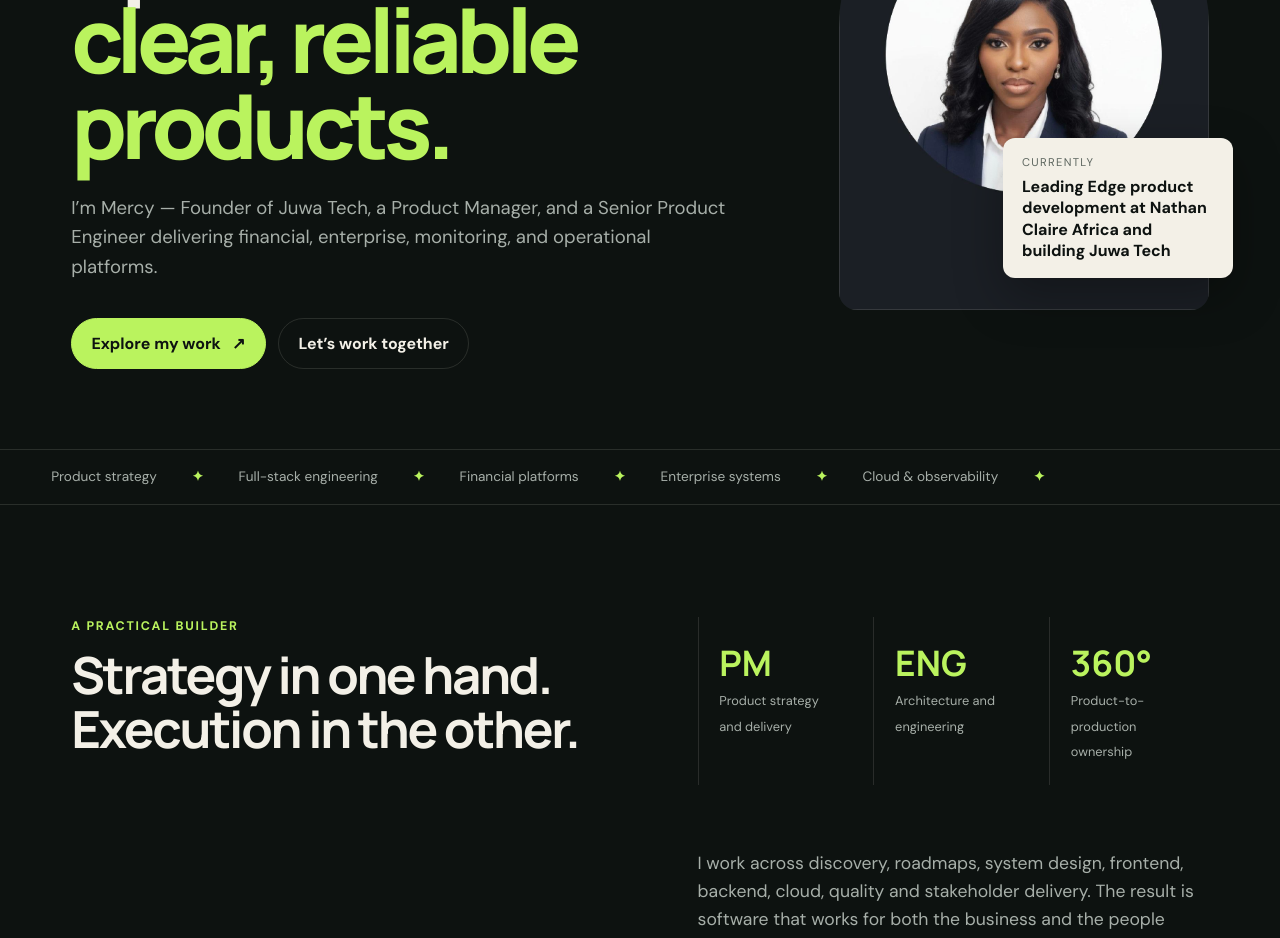
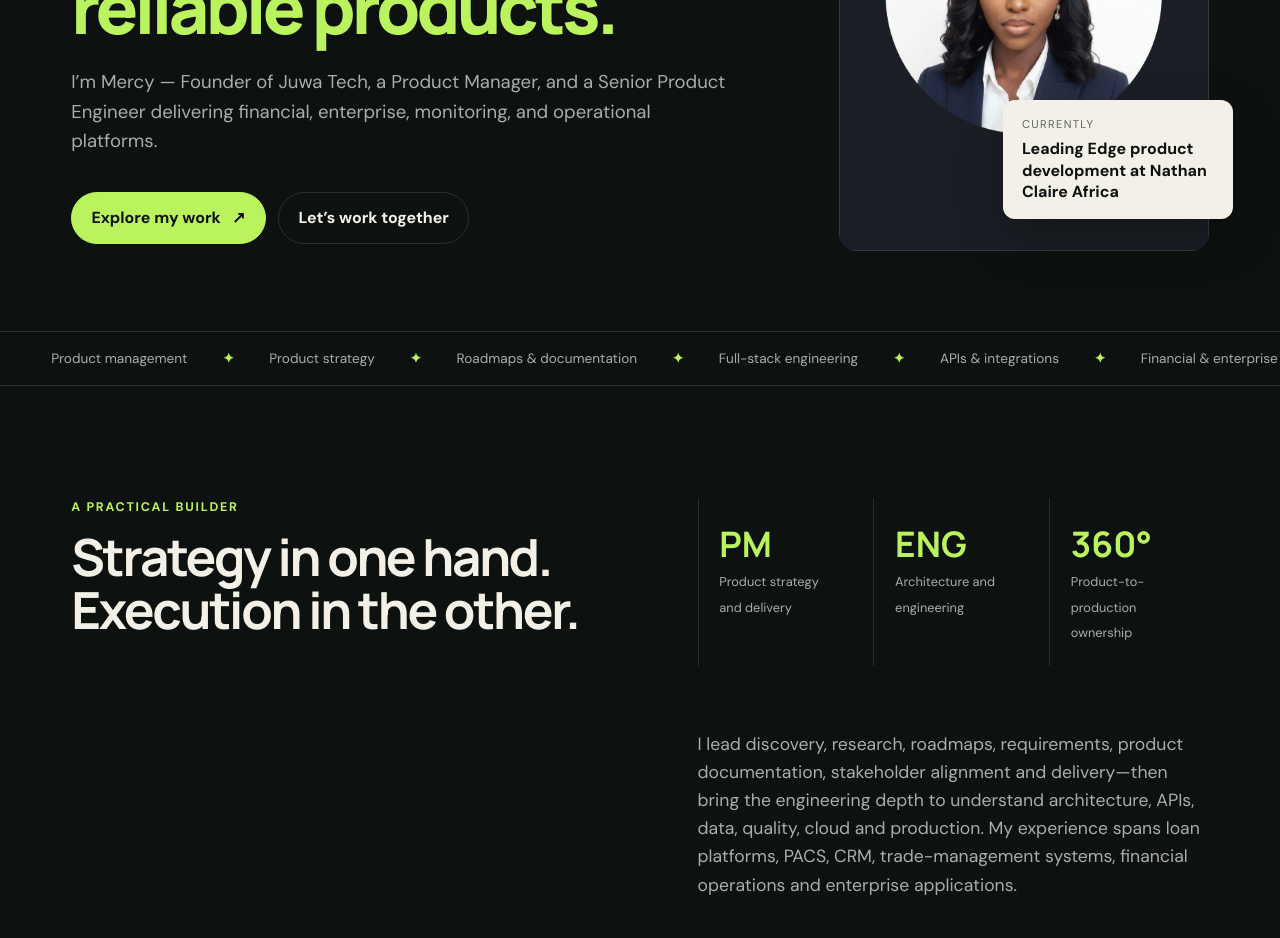
Before and after one commit to Mercyogbenjuwa/My-portfolio, a Next.js app: page / in a window 1280 px wide. Shown: the part 400-1338 px from the top of the page. Built offline with nearby package versions, Linux system fonts and the light colour scheme.

Commit message:
Refine portfolio positioning and capabilities

```diff
--- a/pages/index.jsx
+++ b/pages/index.jsx
@@ -3,19 +3,19 @@ import Link from "next/link";
 import TypewriterRoles from "../components/TypewriterRoles";
 import styles from "../styles/HomePage.module.css";
 
-const capabilities = ["Product strategy", "Full-stack engineering", "Financial platforms", "Enterprise systems", "Cloud & observability"];
+const capabilities = ["Product management", "Product strategy", "Roadmaps & documentation", "Full-stack engineering", "APIs & integrations", "Financial & enterprise platforms", "Cloud & observability"];
 
 export default function HomePage() {
   return <>
     <section className={styles.hero}>
       <div className={styles.heroCopy}><p className="eyebrow"><TypewriterRoles /></p><h1>I turn complex operations into <em>clear, reliable products.</em></h1><p className={styles.intro}>I’m Mercy — Founder of Juwa Tech, a Product Manager, and a Senior Product Engineer delivering financial, enterprise, monitoring, and operational platforms.</p><div className={styles.actions}><Link href="/projects"><a className="button">Explore my work <span>↗</span></a></Link><Link href="/contact"><a className="button secondary">Let’s work together</a></Link></div></div>
-      <div className={styles.portrait}><div className={styles.imageWrap}><Image src="/profile.png" alt="Mercy Ogbenjuwa" layout="fill" objectFit="cover" priority /></div><div className={styles.note}><span>Currently</span><strong>Leading Edge product development at Nathan Claire Africa and building Juwa Tech</strong></div></div>
+      <div className={styles.portrait}><div className={styles.imageWrap}><Image src="/profile.png" alt="Mercy Ogbenjuwa" layout="fill" objectFit="cover" priority /></div><div className={styles.note}><span>Currently</span><strong>Leading Edge product development at Nathan Claire Africa</strong></div></div>
     </section>
     <section className={styles.marquee} aria-label="Areas of expertise">{capabilities.map((item)=><span key={item}>{item}<b>✦</b></span>)}</section>
     <section className={styles.snapshot}>
       <div><p className="eyebrow">A practical builder</p><h2>Strategy in one hand.<br/>Execution in the other.</h2></div>
       <div className={styles.stats}><div><strong>PM</strong><span>Product strategy and delivery</span></div><div><strong>ENG</strong><span>Architecture and engineering</span></div><div><strong>360°</strong><span>Product-to-production ownership</span></div></div>
-      <p>I work across discovery, roadmaps, system design, frontend, backend, cloud, quality and stakeholder delivery. The result is software that works for both the business and the people using it.</p>
+      <p>I lead discovery, research, roadmaps, requirements, product documentation, stakeholder alignment and delivery—then bring the engineering depth to understand architecture, APIs, data, quality, cloud and production. My experience spans loan platforms, PACS, CRM, trade-management systems, financial operations and enterprise applications.</p>
     </section>
     <section className={styles.featured}><div className={styles.sectionHead}><div><p className="eyebrow">Selected work</p><h2>Platforms built for real operations.</h2></div><Link href="/projects"><a>View all projects →</a></Link></div>
       <div className={styles.projectGrid}><Link href="/projects"><a className={styles.project}><span>01 · Financial platform</span><h3>CSCS Custodian Portal</h3><p>A secure operational portal for portfolios, accounts, trade activity, and cross-exchange execution.</p><b>View case study ↗</b></a></Link><Link href="/projects"><a className={`${styles.project} ${styles.alt}`}><span>02 · Banking products</span><h3>Optimus Bank</h3><p>Digital banking products spanning lending, transfers, fraud controls, and internal workflows.</p><b>View case study ↗</b></a></Link><Link href="/projects"><a className={`${styles.project} ${styles.juwa}`}><span>03 · Technology company</span><h3>Juwa Tech</h3><p>Technology services and practical business products, including the upcoming Juwa Hub platform.</p><b>View project ↗</b></a></Link></div>
--- a/pages/projects.jsx
+++ b/pages/projects.jsx
@@ -5,10 +5,10 @@ import styles from "../styles/ProjectsPage.module.css";
 
 const ProjectsPage = ({ projects }) => {
   const services = [
-    { title: "Product strategy & delivery", text: "Roadmaps, discovery, requirements, stakeholder alignment and delivery leadership from idea to launch." },
+    { title: "Product management & delivery", text: "Research, discovery, roadmaps, requirements, product documentation, stakeholder alignment and delivery from idea to launch." },
     { title: "Custom software development", text: "Responsive web applications and internal tools built around real business workflows." },
-    { title: "Backend systems & APIs", text: "Secure services, integrations, databases and scalable application architecture." },
-    { title: "ERP & process automation", text: "Operational platforms that replace manual work with clear, dependable workflows." },
+    { title: "Backend systems & API integrations", text: "Secure services, third-party integrations, databases and scalable application architecture." },
+    { title: "Enterprise & process platforms", text: "Loan systems, PACS, CRM, trade management, ERP and operational workflows built for dependable day-to-day use." },
     { title: "Cloud, DevOps & monitoring", text: "Deployment pipelines, observability and platform improvements that keep products reliable." },
     { title: "Technical product consulting", text: "Practical support for teams making product, architecture and delivery decisions." },
   ];
```
Also changed, not shown: styles/HomePage.module.css (+4 -0 lines).
